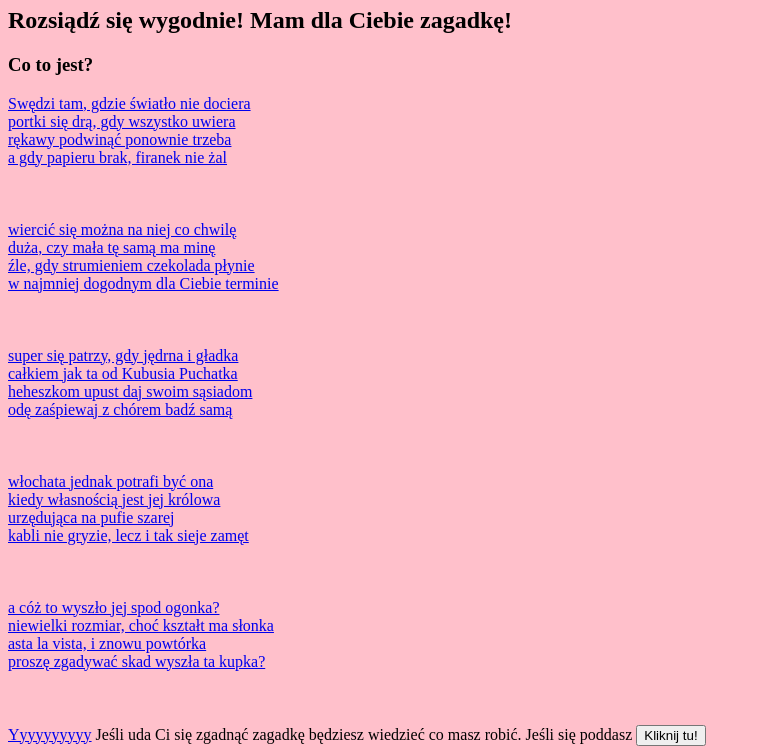
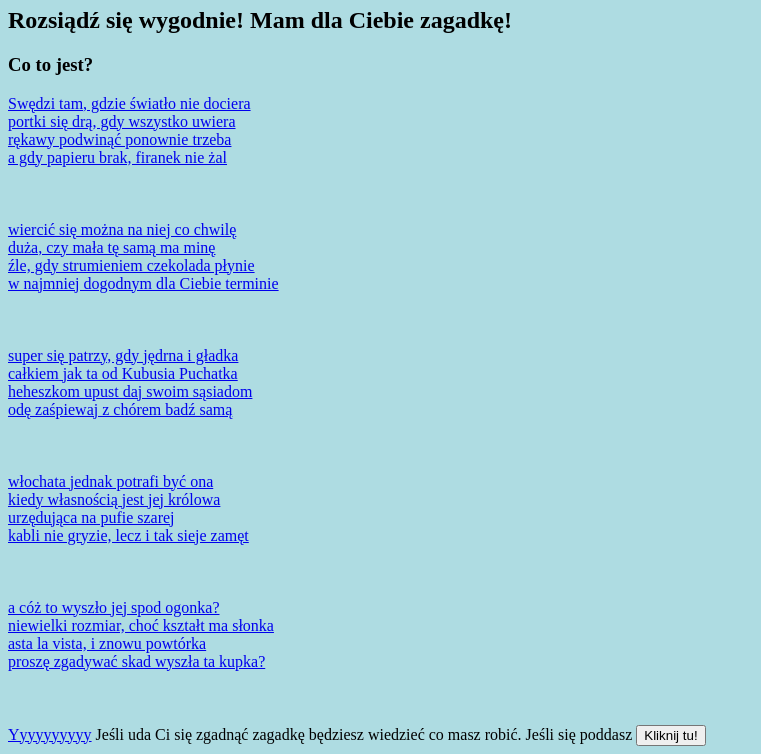
Before and after one commit to rafaldziewiatka/rpwiktychy, a plain HTML site: page index.html in a window 1280 px wide. Shown: the part 73-827 px from the top of the page, without its empty margins (0-761 px from the left). Drawn offline with Linux system fonts and the light colour scheme.

Commit message:
Changed background color

```diff
--- a/style.css
+++ b/style.css
@@ -1,2 +1,2 @@
 
-  body {background-color: pink;}
+  body {background-color: rgb(174, 220, 226);}
```
